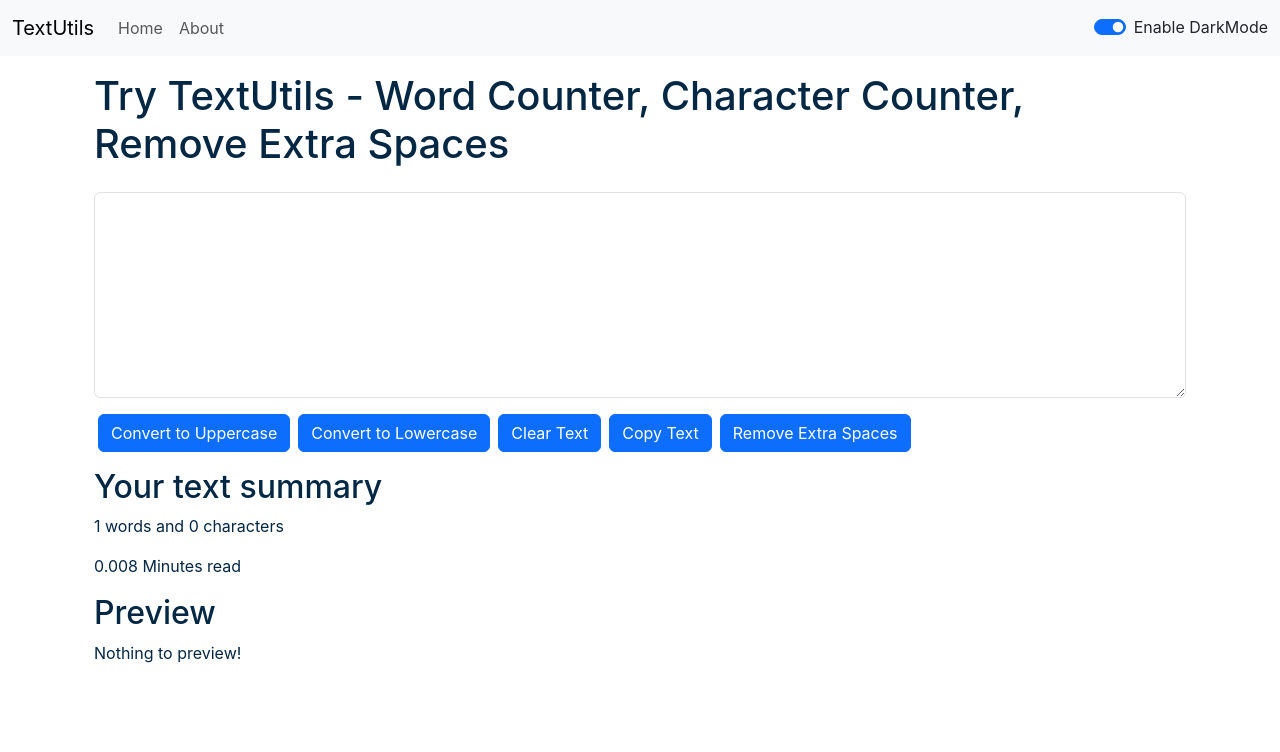
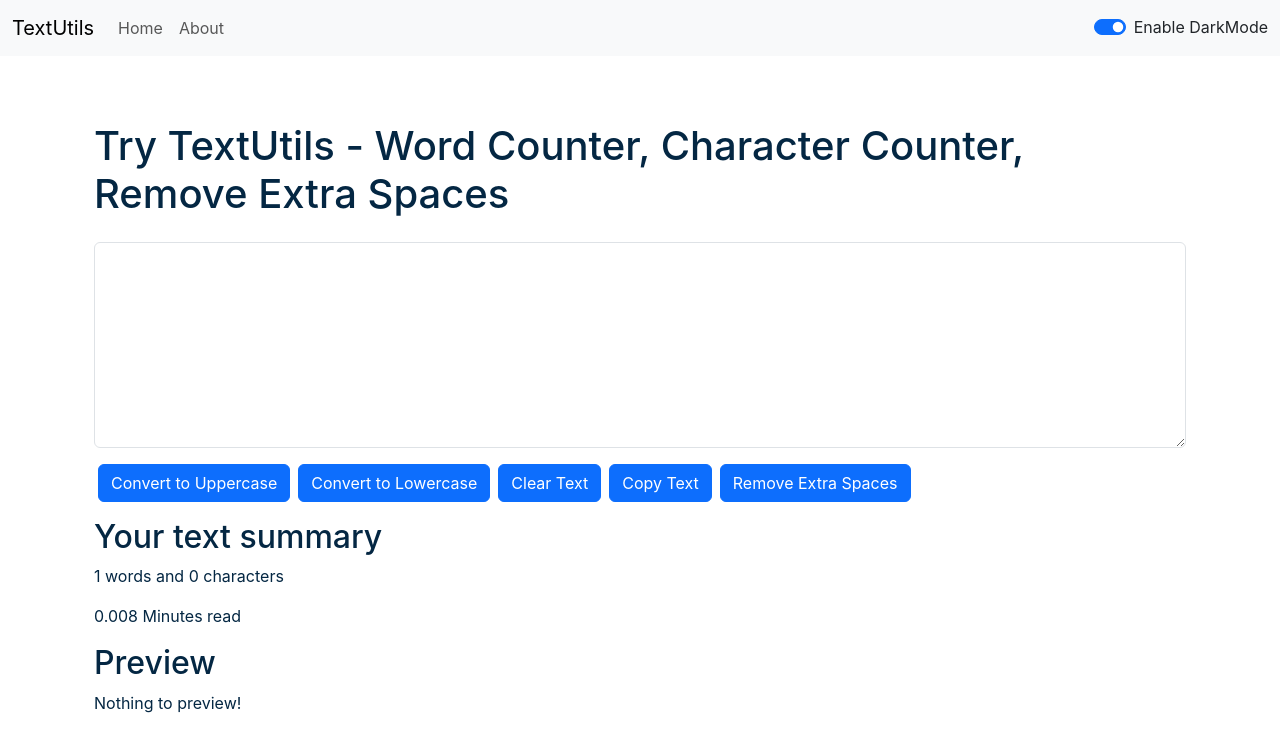
Before and after one commit to mansi-24082006/ReactTextutils, a React (Create React App) app: page / in a window 1280 px wide. Shown: the top 752 px of the page. Built offline with nearby package versions, Linux system fonts and the light colour scheme.

Commit message:
Update Alert.js

```diff
--- a/src/components/Alert.js
+++ b/src/components/Alert.js
@@ -2,13 +2,17 @@ import React from 'react'
 
 function Alert(props) {
     const capitalize = (word)=>{
+        if (!word) return '';
         const lower = word.toLowerCase();
         return lower.charAt(0).toUpperCase() + lower.slice(1);
     }
+
     return (
-        props.alert && <div className={`alert alert-${props.alert.type} alert-danger`} role="alert">
+        <div style={{height: '50px'}}>
+        {props.alert && <div className={`alert alert-${props.alert.type} alert-danger`} role="alert">
            <strong>{capitalize(props.alert.type)}</strong>: {props.alert.msg}
            <button type="button" className="btn-close" data-bs-dismiss="alert" aria-label="close"></button>
+        </div>}
         </div>
     )
 }
```
